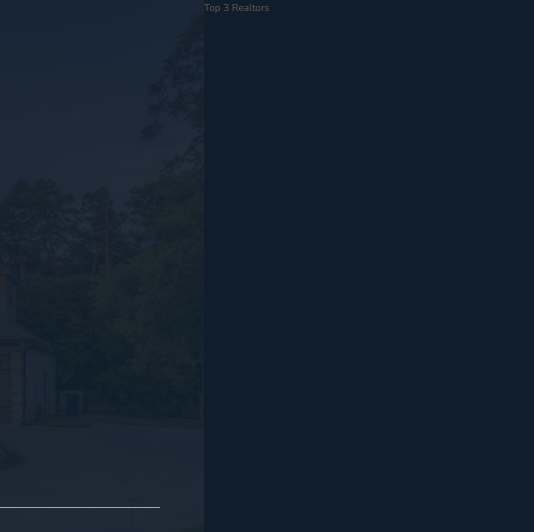
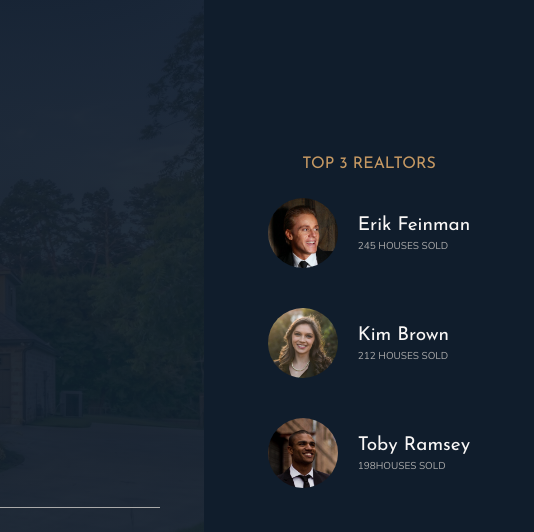
Before and after one commit to ahmetcankaratas/nexter-realestate, a website: page index.html in a window 1280 px wide. Shown: the top 532 px of the page, 746-1280 px from the left. Drawn offline with nearby package versions, Linux system fonts and the light colour scheme.

Commit message:
add realtors section

```diff
--- a/index.html
+++ b/index.html
@@ -37,7 +37,28 @@
       </div>
     </header>
 
-    <div class="realtors">Top 3 Realtors</div>
+    <div class="realtors">
+      <h3 class="heading-3">Top 3 Realtors</h3>
+      <div class="realtors__list">
+        <img src="img/realtor-1.jpeg" alt="Realtor 1" class="realtors__img">
+        <div class="realtors__details">
+          <h4 class="heading-4 heading-4--light">Erik Feinman</h4>
+          <div class="realtors__sold">245 houses sold</div>
+        </div>
+
+        <img src="img/realtor-2.jpeg" alt="Realtor 2" class="realtors__img">
+        <div class="realtors__details">
+          <h4 class="heading-4 heading-4--light">Kim Brown</h4>
+          <div class="realtors__sold">212 houses sold</div>
+        </div>
+
+        <img src="img/realtor-3.jpeg" alt="Realtor 3" class="realtors__img">
+        <div class="realtors__details">
+          <h4 class="heading-4 heading-4--light">Toby Ramsey</h4>
+          <div class="realtors__sold">198houses sold</div>
+        </div>
+      </div>
+    </div>
 
     <section class="features">
       <div class="feature">
--- a/sass/_realtors.scss
+++ b/sass/_realtors.scss
@@ -1,4 +1,33 @@
 .realtors {
     background-color: $color-secondary;
     grid-column: col-start 7 / full-end;
+    padding: 3rem;
+    display: grid;
+
+    align-content: center;
+    justify-content: center;
+    justify-items: center;
+    grid-row-gap: 2rem;
+
+    &__list{
+        display: grid;
+        grid-template-columns: min-content max-content;
+        grid-column-gap: 2rem;
+        grid-row-gap: 5vh;
+        align-items: center;
+    }
+
+    &__img{
+        width: 7rem;
+        border-radius: 50%;
+        display: block;
+    }
+
+    &__sold{
+        text-transform: uppercase;
+        color: $color-grey-light-2;
+        margin-top: -3px;
+    }
+
+
 }
```
Also changed, not shown: css/style.css.
